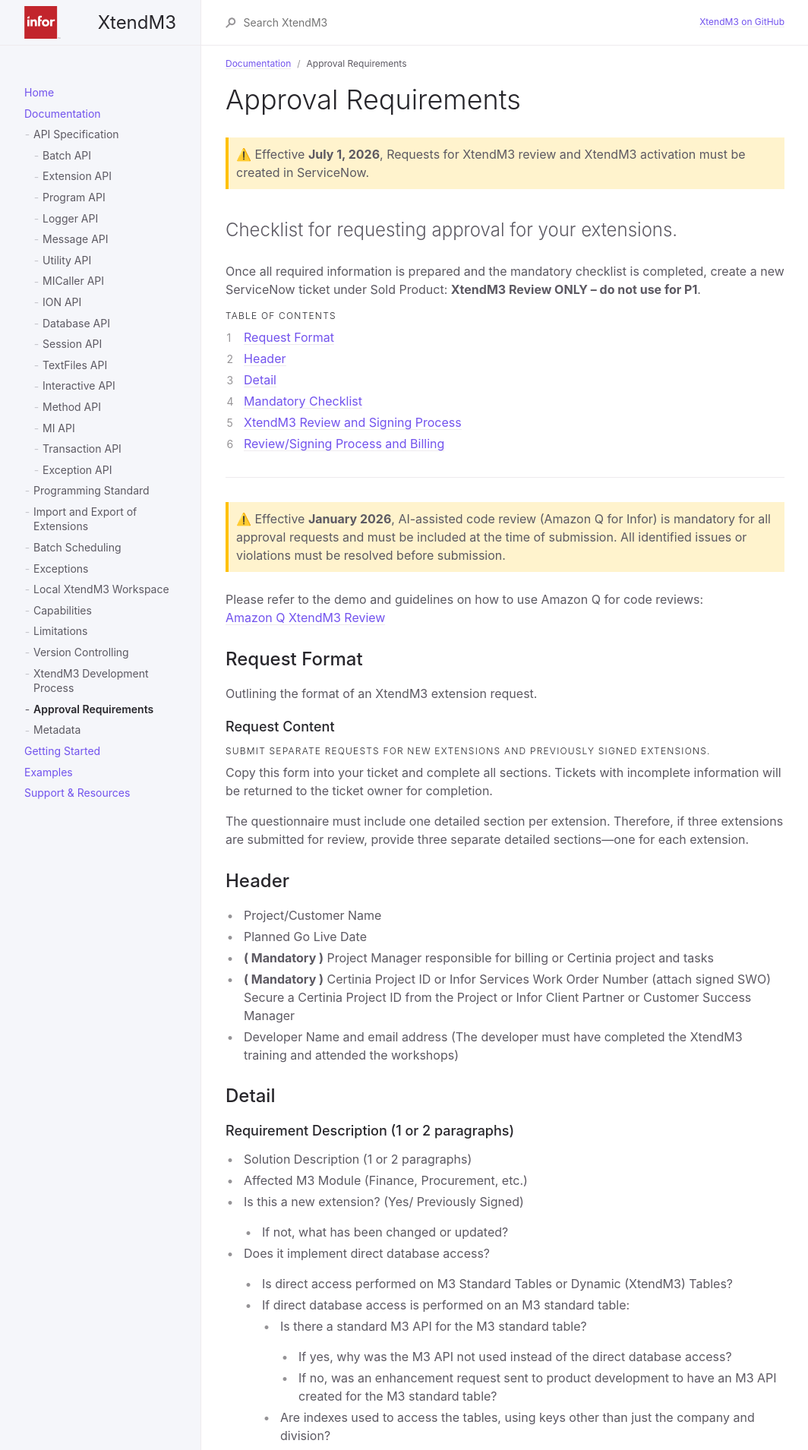
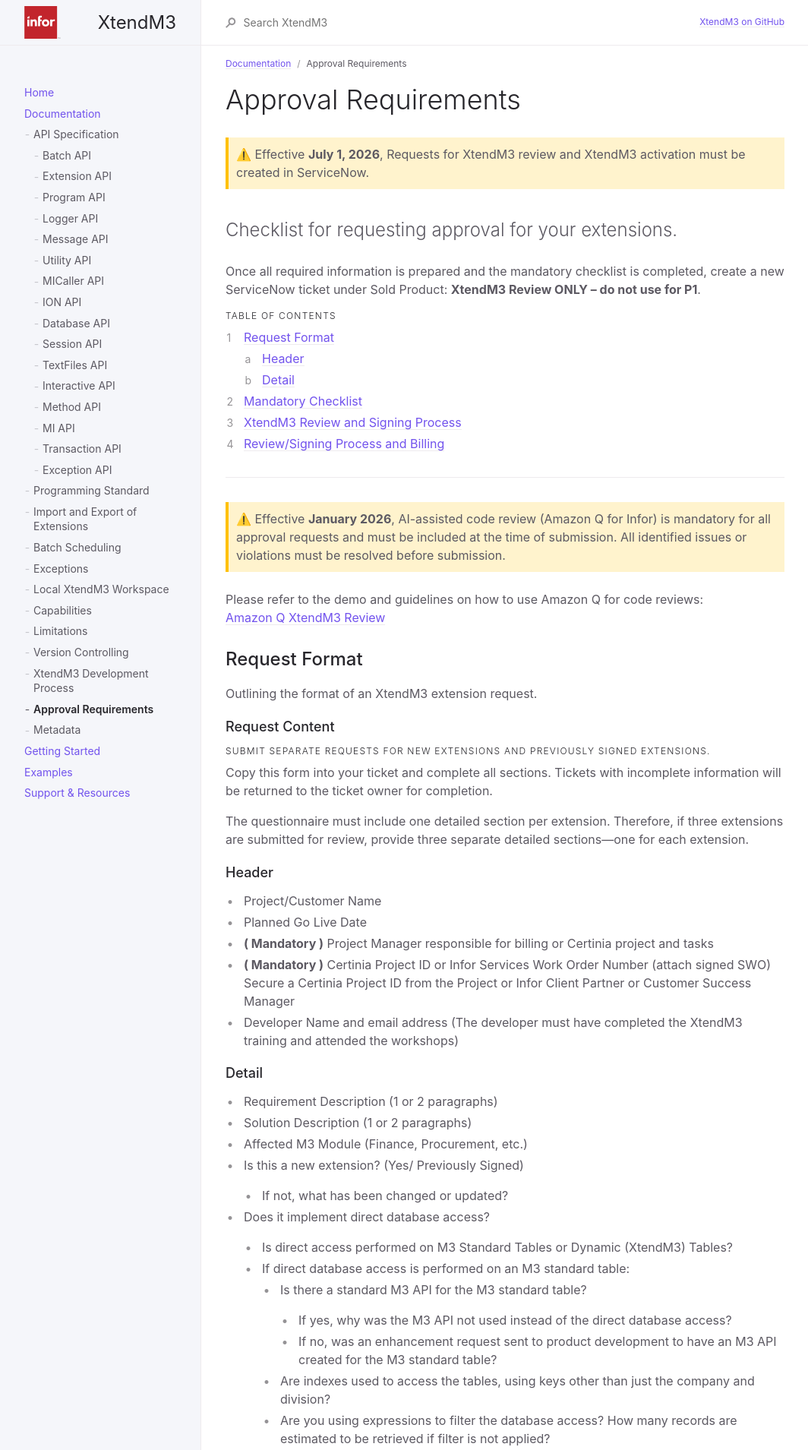
Before and after one commit to infor-cloud/xtendm3, a Jekyll site: the page built from docs/documentation/approval-requirements.md, in a window 1280 px wide. Shown: the top 1909 px of the page at 76% size, without its empty margins (107-1171 px from the left). Built offline with Jekyll 4.4.1, drawn with Linux system fonts in a browser that asks for light colours.

```diff
--- a/docs/documentation/approval-requirements.md
+++ b/docs/documentation/approval-requirements.md
@@ -47,20 +47,18 @@ Copy this form into your ticket and complete all sections. Tickets with incomple
 
 The questionnaire must include one detailed section per extension. Therefore, if three extensions are submitted for review, provide three separate detailed sections—one for each extension.
 
-## Header
+### Header
 
 * Project/Customer Name
 * Planned Go Live Date
 * **( Mandatory )** Project Manager responsible for billing or Certinia project and tasks
 * **( Mandatory )** Certinia Project ID or Infor Services Work Order Number (attach signed SWO)
-  Secure a Certinia Project ID from the Project or Infor Client Partner or Customer Success Manager
+  <br />Secure a Certinia Project ID from the Project or Infor Client Partner or Customer Success Manager
 * Developer Name and email address (The developer must have completed the XtendM3 training and attended the workshops)
 
-## Detail
+### Detail
 
-### Requirement Description (1 or 2 paragraphs)
-{: .no_toc }
-
+* Requirement Description (1 or 2 paragraphs)
 * Solution Description (1 or 2 paragraphs)
 * Affected M3 Module (Finance, Procurement, etc.)
 * Is this a new extension? (Yes/ Previously Signed)
```
